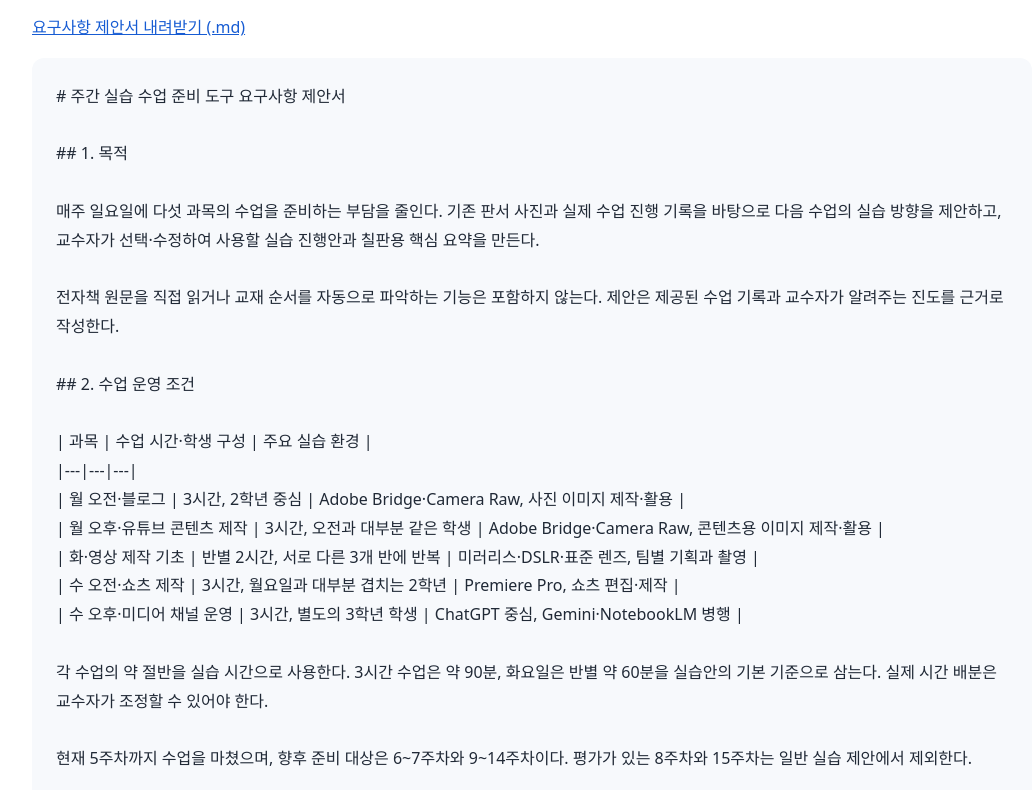
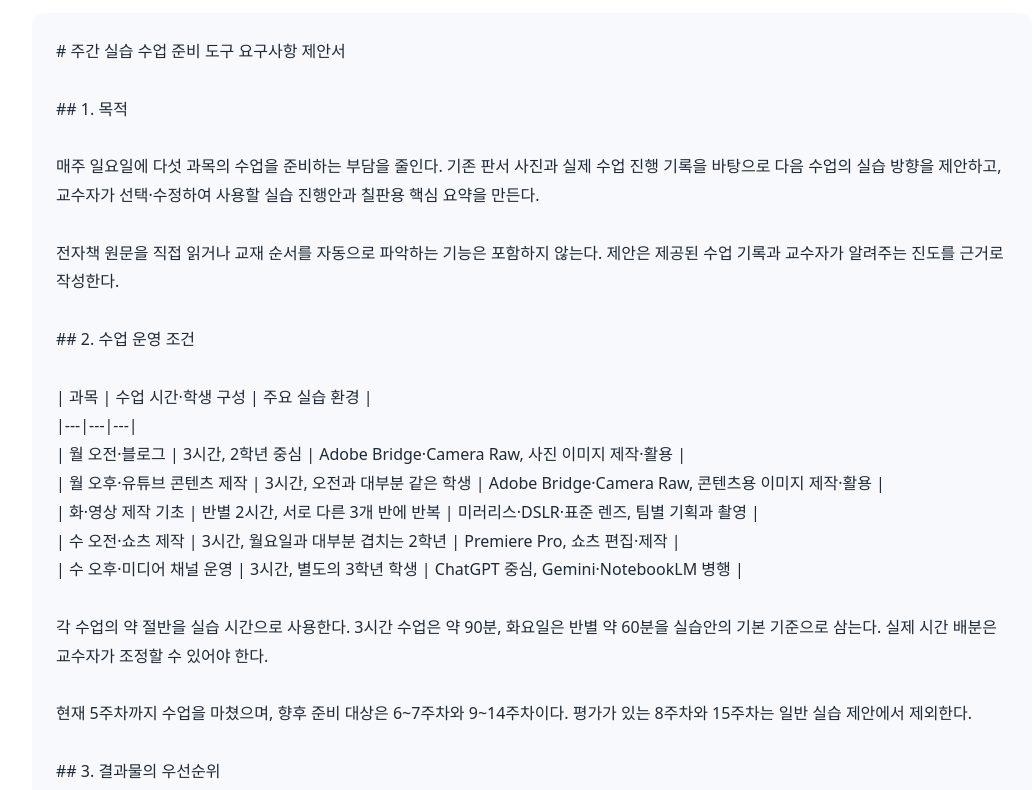
Before and after one commit to being999/new-chat, a plain HTML site: page index.html in a window 1280 px wide. Shown: the part 106-896 px from the top of the page, without its empty margins (108-1142 px from the left). Drawn offline with Linux system fonts and the light colour scheme.

Commit message:
내려받기 링크 제거

```diff
--- a/index.html
+++ b/index.html
@@ -1,4 +1,4 @@
-<!doctype html><html lang="ko"><meta charset="utf-8"><meta name="viewport" content="width=device-width,initial-scale=1"><title>주간 실습 수업 준비 도구 요구사항 제안서</title><style>body{max-width:1000px;margin:40px auto;padding:0 24px;font-family:system-ui,sans-serif;color:#202936;line-height:1.8}a{color:#175cd3}pre{white-space:pre-wrap;overflow-wrap:anywhere;font-family:inherit;background:#f7f9fc;padding:24px;border-radius:12px}</style><h1>주간 실습 수업 준비 도구</h1><p><a href="outputs/주간_실습_수업_준비_도구_요구사항_제안서.md" download>요구사항 제안서 내려받기 (.md)</a></p><pre># 주간 실습 수업 준비 도구 요구사항 제안서
+<!doctype html><html lang="ko"><meta charset="utf-8"><meta name="viewport" content="width=device-width,initial-scale=1"><title>주간 실습 수업 준비 도구 요구사항 제안서</title><style>body{max-width:1000px;margin:40px auto;padding:0 24px;font-family:system-ui,sans-serif;color:#202936;line-height:1.8}a{color:#175cd3}pre{white-space:pre-wrap;overflow-wrap:anywhere;font-family:inherit;background:#f7f9fc;padding:24px;border-radius:12px}</style><h1>주간 실습 수업 준비 도구</h1><pre># 주간 실습 수업 준비 도구 요구사항 제안서
 
 ## 1. 목적
 
```
